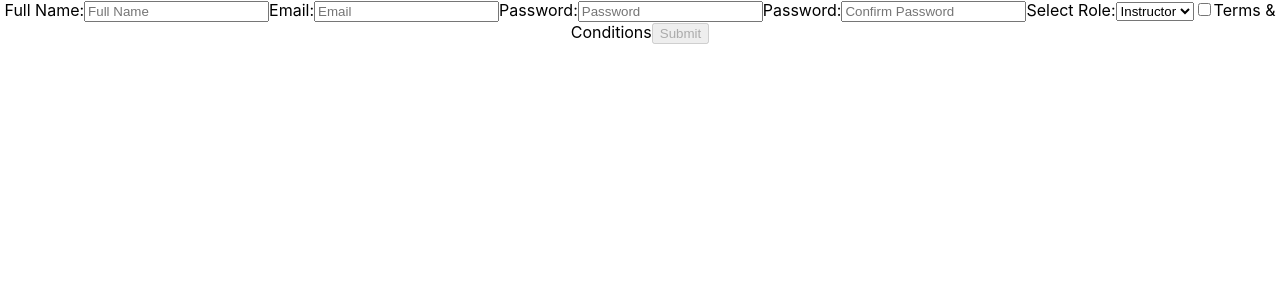
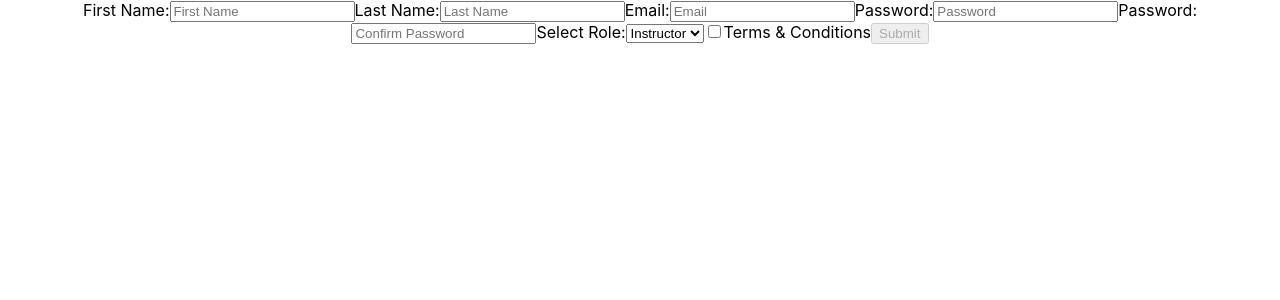
Before and after one commit to BW-Anywhere-Fitness-1/front-end, a React (Create React App) app in the folder fitness-app/: page / in a window 1280 px wide. Shown: the top 300 px of the page. Built offline with nearby package versions, Linux system fonts and the light colour scheme.

Commit message:
added to password requirements, still working on password confirmation error message. Added last name field instead of using single full name field

```diff
--- a/fitness-app/src/Components/RegistrationForm.js
+++ b/fitness-app/src/Components/RegistrationForm.js
@@ -3,22 +3,29 @@ import * as yup from 'yup';
 import axios from 'axios';
 
 const formSchema = yup.object().shape({
-    name: yup
+    first_name: yup
         .string()
         .min(2, "Name must contain at least 2 characters")
-        .required("Name is a required field"),
+        .required("First name is required"),
+    last_name: yup
+        .string()
+        .min(2, "Name must contain at least 2 characters")
+        .required("Last name is required"),
     email: yup
         .string()
         .email("Must be a valid email address")
         .required("Must include email address"),
     password: yup
         .string()
-        .min(8, "Password must contain a minumin of 8 characters")
-        .required("Password is required"),
+        .required("Password is required")
+        .matches(
+            /^.*(?=.{8,})((?=.*[!@#$%^&*()\-_=+{};:,<.>]){1})(?=.*\d)((?=.*[a-z]){1})((?=.*[A-Z]){1}).*$/,
+            "Must Contain 8 Characters, One Uppercase, One Lowercase, One Number and One Special Case Character"
+          ),
     passwordConfirmation: yup
         .string()
         .required()
-        .oneOf([yup.ref("password"), null], "Passwords must match"),
+        .oneOf([yup.ref("password")], "Passwords must match"),
     role: yup
         .string()
         .required("Please select how you'd like to register"),
@@ -31,7 +38,8 @@ const formSchema = yup.object().shape({
 export default function RegistrationForm() {
     // set state for form input
     const [users, setUsers] = useState({
-        name: "",
+        first_name: "",
+        last_name: "",
         email: "",
         password: "",
         passwordConfirmation: "",
@@ -47,8 +55,9 @@ export default function RegistrationForm() {
         });
     }, [users]);
 
-    const [errors, setErrors] = useState ({
-        name: "",
+    const [errors, setErrors] = useState({
+        first_name: "",
+        last_name: "",
         email: "",
         password: "",
         passwordConfirmation: "",
@@ -57,11 +66,10 @@ export default function RegistrationForm() {
     });
 
     const validate = e => {
-        const value =
-            e.target.type === "checkbox" ? e.target.checked : e.target.value;
+        const value = e.target.type === "checkbox" ? e.target.checked : e.target.value;
         yup
             .reach(formSchema, e.target.name)
-            .validate(e.target.value)
+            .validate(value)
             .then(valid => {
                 setErrors({
                     ...errors,
@@ -99,19 +107,33 @@ export default function RegistrationForm() {
             .then(res => console.log(res))
             .catch(err => console.log(err));
     };
+    console.log(errors.passwordConfirmation);
+
     return (
         <form onSubmit={formSubmit}>
-           <label htmlFor="name">
-               Full Name:
+            <label htmlFor="first_name">
+                First Name:
                <input
                     type="text"
-               name="name"
-               id="name"
-               placeholder="Full Name"
-               value={users.name}
+                    name="first_name"
+                    id="first_name"
+                    placeholder="First Name"
+                    value={users.first_name}
                     onChange={inputChange}
                 />
-               {errors.name.length > 0 ? (<p className="error">{errors.name}</p>) : null}
+                {errors.first_name.length > 0 ? (<p className="error">{errors.name}</p>) : null}
+            </label>
+            <label htmlFor="last_name">
+                Last Name:
+               <input
+                    type="text"
+                    name="last_name"
+                    id="last_name"
+                    placeholder="Last Name"
+                    value={users.last_name}
+                    onChange={inputChange}
+                />
+                {errors.last_name.length > 0 ? (<p className="error">{errors.last_name}</p>) : null}
             </label>
             <label htmlFor="email">
                 Email:
@@ -140,14 +162,14 @@ export default function RegistrationForm() {
             <label htmlFor="passwordConfirmation">
                 Password:
                <input
-               type="passwordConfirmation"
+                    type="password"
                     name="passwordConfirmation"
                     id="passwordConfirmation"
                     placeholder="Confirm Password"
                     value={users.passwordConfirmation}
                     onChange={inputChange}
                 />
-               {errors.passwordConfirmation.length > 0 ? (<p className="error">{errors.password}</p>) : null}
+                {errors.passwordConfirmation.length > 0 ? (<p className="error">{errors.passwordConfirmation}</p>) : null}
             </label>
             <label htmlFor="role">
                 Select Role:
```
Also changed, not shown: 2 other files (tests, documents, lock files or other folders). Lines whose indentation alone changed are shown as unchanged.
